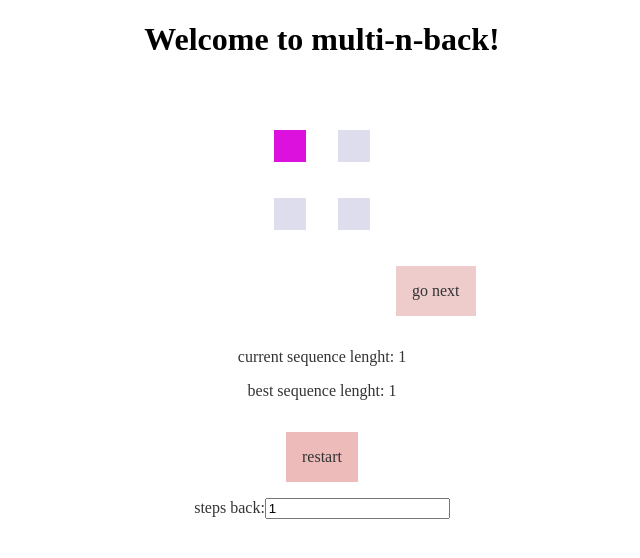
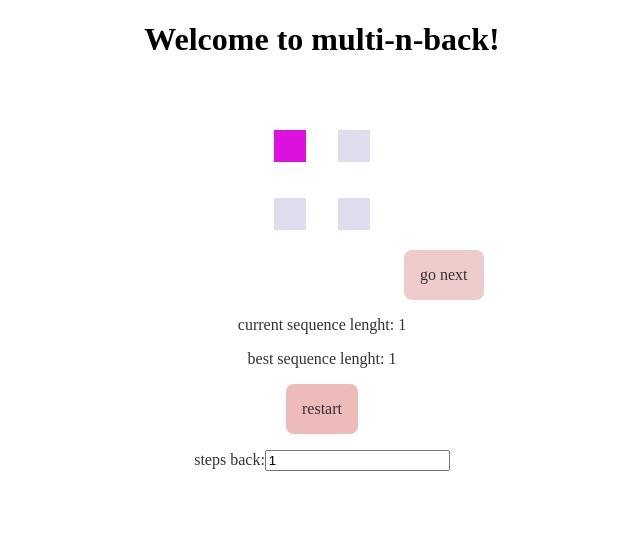
Before and after one commit to dogayuksel/multi-n-back, an Angular app: page / in a window 1280 px wide. Shown: the top 558 px of the page, without its empty margins (318-958 px from the left). Built offline with nearby package versions, Linux system fonts and the light colour scheme.

Commit message:
Modify button styles, user select and cursor

```diff
--- a/src/app/game-core/game-core.component.css
+++ b/src/app/game-core/game-core.component.css
@@ -3,10 +3,28 @@
   padding: 1em;
 }
 
-.mark-same-button {
+.button {
+  cursor: pointer;
+  user-select: none;
+  border-radius: 0.5em;
   display: inline-block;
   padding: 1em;
+}
+
+.mark-same-button {
   background-color: #cec;
+}
+
+.next-button {
+  max-width: 20%;
+  margin-left: 1em;
+  background-color: #ecc;
+}
+
+.start-game-button {
+  margin-bottom: 1em;
+  padding: 1em;
+  background-color: #ebb;
 }
 
 .selected {
@@ -20,18 +38,3 @@
 .hidden {
   opacity: 0;
 }
-
-.next-button {
-  display: inline-block;
-  max-width: 20%;
-  padding: 1em;
-  margin: 1em;
-  background-color: #ecc;
-}
-
-.start-game-button {
-  display: inline-block;
-  margin: 1em;
-  padding: 1em;
-  background-color: #ebb;
-}
--- a/src/app/game-core/game-core.component.html
+++ b/src/app/game-core/game-core.component.html
@@ -7,20 +7,20 @@
     <game-canvas [round]="getDisplayRound()">
     </game-canvas>
   </div>
-  <div class="mark-same-button"
+  <div class="mark-same-button button"
     [class.selected]="userInput[0]"
     [class.hidden]="sequence.getLength() <= nStepsBack"
     (click)="setUserInput(0)" >
     Same position
   </div>
-  <div class="mark-same-button"
+  <div class="mark-same-button button"
     [class.selected]="userInput[1]"
     [class.hidden]="sequence.getLength() <= nStepsBack"
     (click)="setUserInput(1)">
     Same color
   </div>
   <div (click)="goToNext()"
-    class="next-button">
+    class="next-button button">
     go next
   </div>
   <div>
@@ -31,7 +31,7 @@
       best sequence lenght: {{maxRounds}}
     </p>
   </div>
-  <div class="start-game-button" (click)=startGame()>
+  <div class="start-game-button button" (click)=startGame()>
     restart
   </div>
   <div>
```
